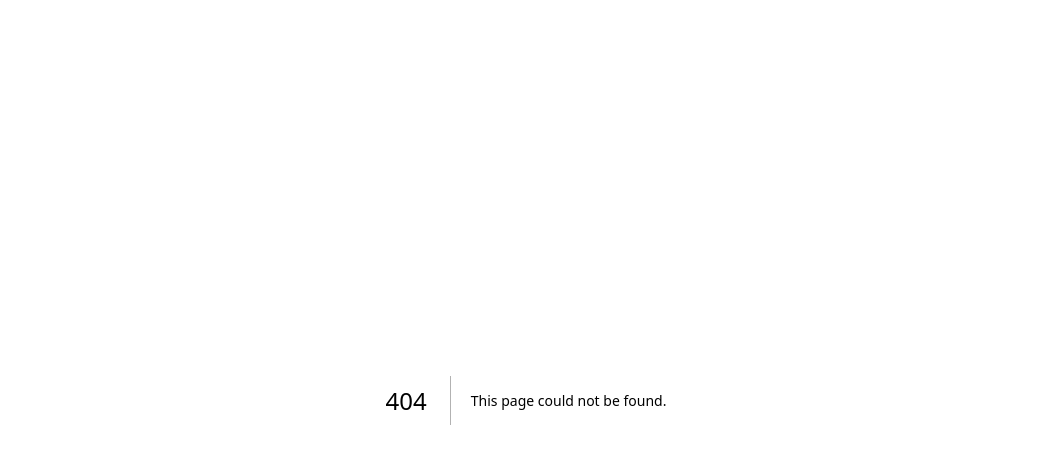
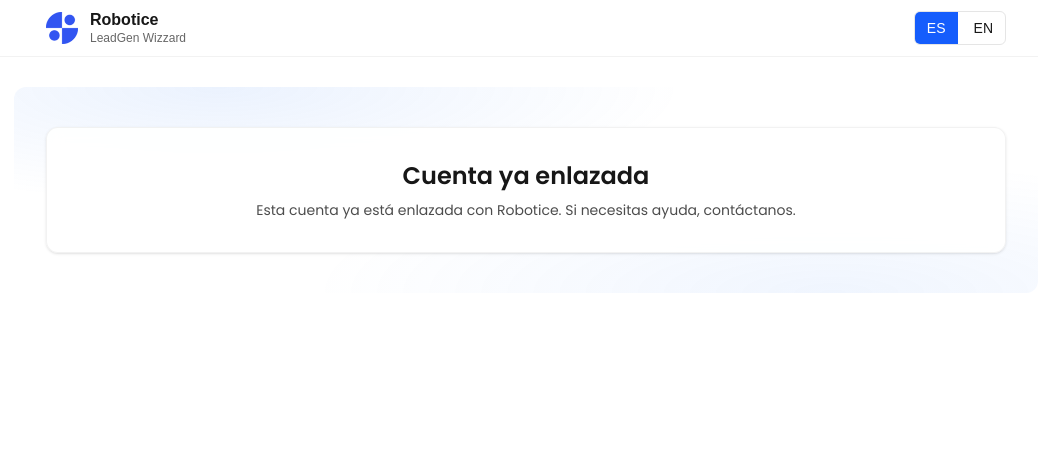
Before and after one commit to robotice-io/leadgen_onboarding_app, a Next.js app: page /onboarding/already-linked in a window 1280 px wide. Before the commit this address had no page. Shown: the top 464 px of the page, without its empty margins (114-1152 px from the left). Built offline with nearby package versions, Linux system fonts and the light colour scheme.

Commit message:
feat(onboarding): redirect to /onboarding/already-linked on 400; add translated page; remove intermediary green popup; accept 201 on tenant create

```diff
--- a/app/onboarding/_components/Wizard.tsx
+++ b/app/onboarding/_components/Wizard.tsx
@@ -99,10 +99,10 @@ export default function Wizard() {
     setSaving(true);
     startBusy();
     try {
-      // Step 1: create tenant (ignore duplicate errors per spec)
+      // Step 1: create tenant (handles 200/201; redirects to already-linked page on 400)
       if (step === 1) {
         const resTenant = await apiPost("/api/v1/tenants/", { name: orgName || "", email: contactEmail || "" });
-        if (resTenant.status === 200) {
+        if (resTenant.status === 200 || resTenant.status === 201) {
           setToast({ tone: "success", msg: t("companyCreated") });
           try {
             const body = await resTenant.json();
@@ -112,21 +112,8 @@ export default function Wizard() {
           setStep(2);
           return;
         }
-        if (resTenant.status === 500 || resTenant.status === 409) {
-          setToast({ tone: "success", msg: t("companyExistsContinuing") });
-          setTenantCreated(true);
-          // Best-effort: fetch tenants and match by name to get id
-          try {
-            const listRes = await apiGet("/api/v1/tenants");
-            if (listRes.ok) {
-              const arr = (await listRes.json()) as Array<{ id: number; name: string; email?: string }>;
-              const match =
-                arr.find((tnt) => (tnt?.email || "").toLowerCase() === (contactEmail || "").toLowerCase()) ||
-                arr.find((tnt) => (tnt?.name || "").toLowerCase() === (orgName || "").toLowerCase());
-              if (match) setTenantId(match.id);
-            }
-          } catch {}
-          setStep(2);
+        if (resTenant.status === 400) {
+          router.push("/onboarding/already-linked");
           return;
         }
         if (resTenant.status === 422) {
@@ -208,9 +195,7 @@ export default function Wizard() {
       {error ? (
         <Alert tone="error" message={error} />
       ) : null}
-      {successMessage ? (
-        <Alert tone="success" message={successMessage} />
-      ) : null}
+      {/* Only keep purely positive success toasts/messages elsewhere; remove intermediate green popup here */}
 
       <div className="relative min-h-[560px]">
         <StepPanel active={step === 1}>
--- /dev/null
+++ b/app/onboarding/already-linked/page.tsx
@@ -0,0 +1,38 @@
+import TopBar from "../_components/TopBar";
+import { I18nProvider, useI18n } from "@/lib/i18n";
+import { Poppins } from "next/font/google";
+
+const poppins = Poppins({ subsets: ["latin"], weight: ["400", "500", "600", "700"] });
+
+export default function AlreadyLinkedPage() {
+  return (
+    <I18nProvider>
+      <div className="min-h-screen w-full bg-[linear-gradient(180deg,rgba(2,6,23,0)_0%,rgba(2,6,23,0)_60%,rgba(2,6,23,0.03)_100%)]">
+        <TopBar />
+        <div className={`mx-auto w-full max-w-5xl px-4 sm:px-6 md:px-8 mt-[30px] py-6 sm:py-10 ${poppins.className} bg-[radial-gradient(ellipse_at_20%_0%,rgba(59,130,246,0.10)_0%,transparent_40%),radial-gradient(ellipse_at_80%_100%,rgba(59,130,246,0.08)_0%,transparent_45%)] rounded-xl` }>
+          <Card>
+            <AlreadyLinkedContent />
+          </Card>
+        </div>
+      </div>
+    </I18nProvider>
+  );
+}
+
+function Card({ children }: { children: React.ReactNode }) {
+  return (
+    <div className="bg-white/90 dark:bg-black/30 backdrop-blur rounded-xl shadow-sm border border-black/5 dark:border-white/10 p-6 sm:p-8">
+      {children}
+    </div>
+  );
+}
+
+function AlreadyLinkedContent() {
+  const { t } = useI18n();
+  return (
+    <div className="text-center">
+      <h1 className="text-2xl font-semibold mb-2">{t("alreadyLinkedTitle")}</h1>
+      <p className="text-sm text-black/70 dark:text-white/70">{t("alreadyLinkedBody")}</p>
+    </div>
+  );
+}
--- a/lib/i18n.tsx
+++ b/lib/i18n.tsx
@@ -50,6 +50,8 @@ const ES: Dictionary = {
   copied: "¡Copiado!",
   companyCreated: "Empresa creada",
   companyExistsContinuing: "La empresa ya existe. Continuamos.",
+  alreadyLinkedTitle: "Cuenta ya enlazada",
+  alreadyLinkedBody: "Esta cuenta ya está enlazada con Robotice. Si necesitas ayuda, contáctanos.",
   invalidCompany: "Nombre de empresa inválido",
   queuedEmail: "Correo encolado para envío",
   invalidEmailFields: "Revisa el correo/los campos",
@@ -150,6 +152,8 @@ const EN: Dictionary = {
   copied: "Copied!",
   companyCreated: "Company created",
   companyExistsContinuing: "Company already exists. Continuing.",
+  alreadyLinkedTitle: "Account already linked",
+  alreadyLinkedBody: "This account is already linked with Robotice. If you need help, contact us.",
   invalidCompany: "Invalid company name",
   queuedEmail: "Email queued for sending",
   invalidEmailFields: "Check email/fields",
```
